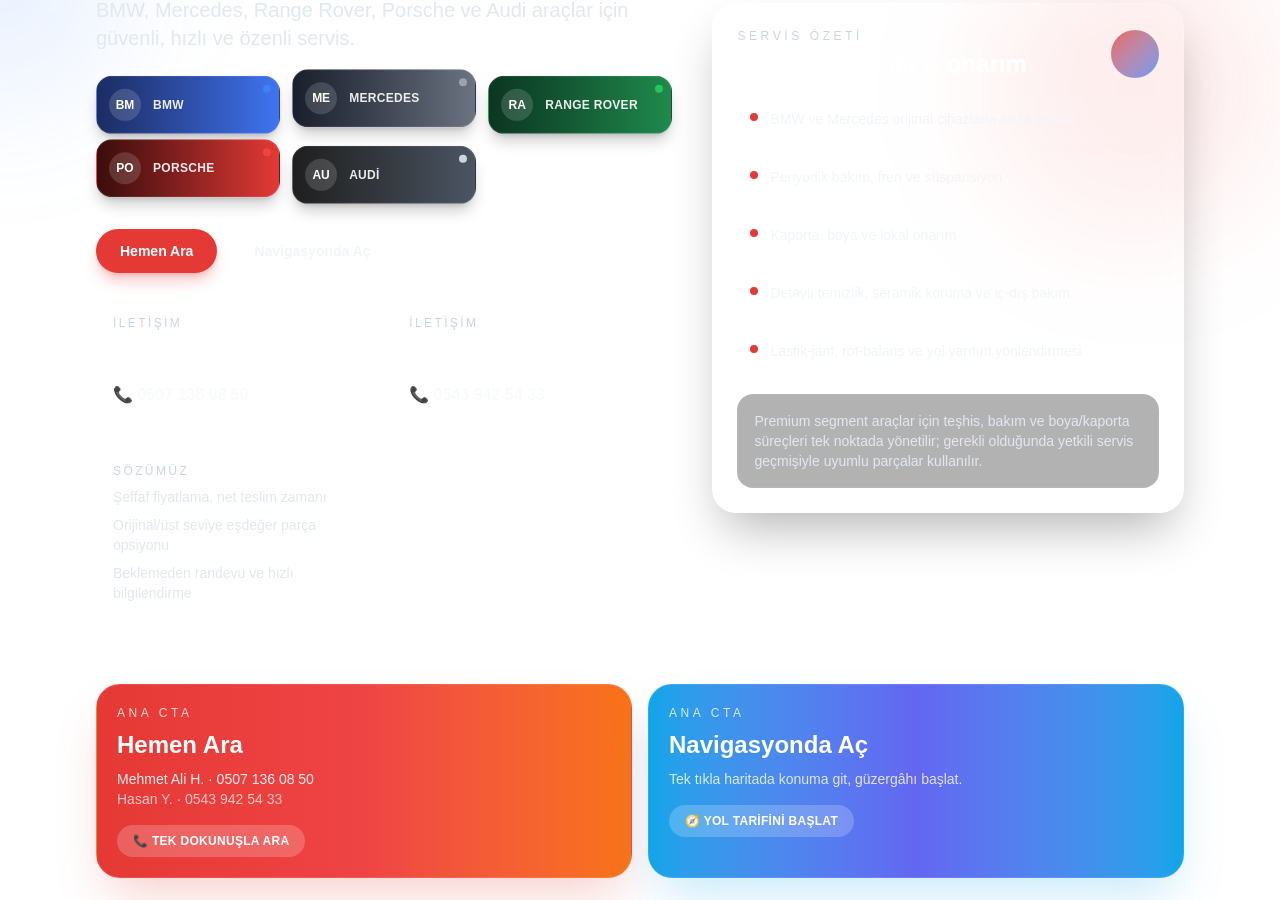
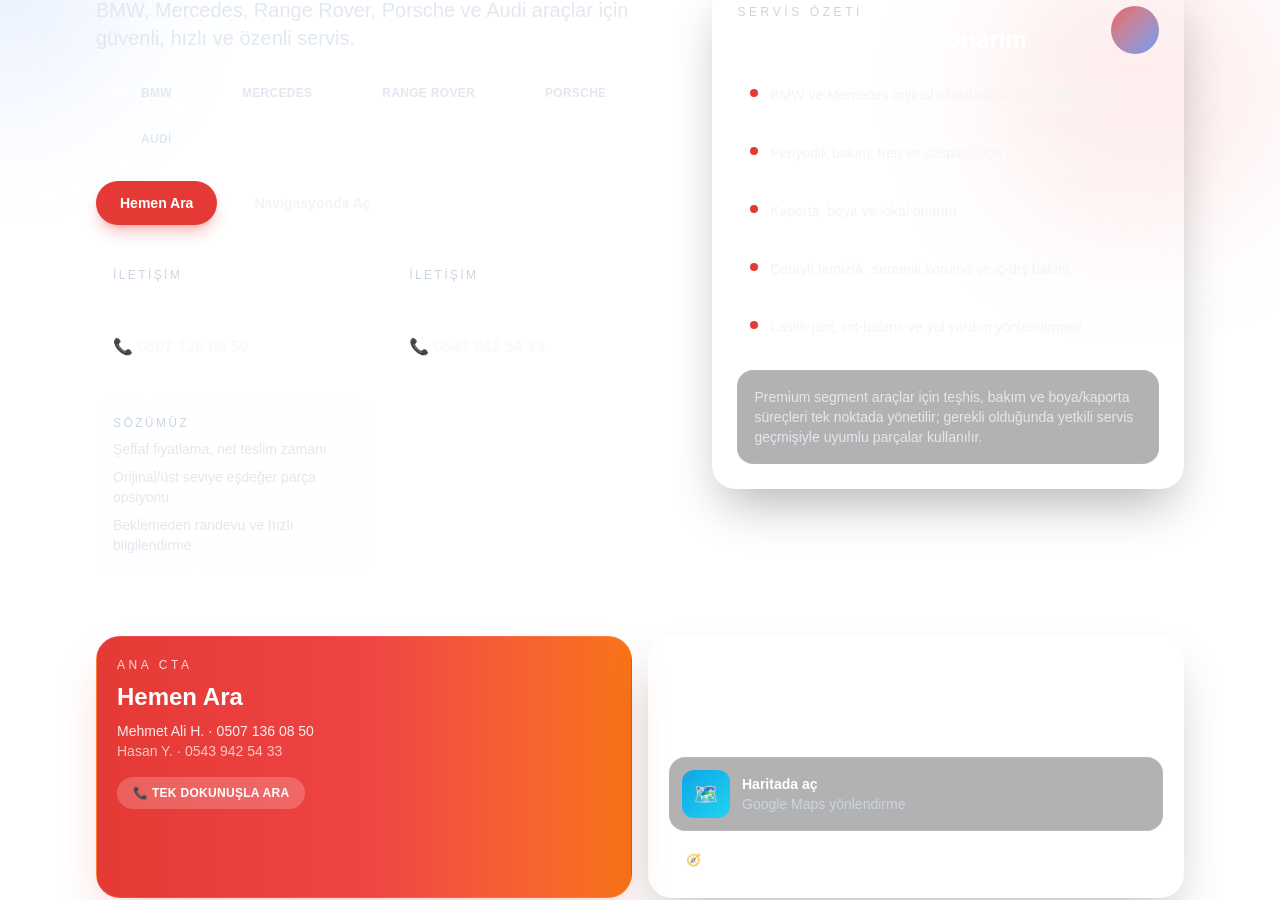
Before and after one commit to burakhrk/Servelya, a Next.js app: page / in a window 1280 px wide. Shown: the part 184-1084 px from the top of the page. Built offline with nearby package versions, Linux system fonts and the light colour scheme.

Commit message:
Simplify brand row and clarify map CTA visuals

```diff
--- a/src/app/page.tsx
+++ b/src/app/page.tsx
@@ -1,22 +1,4 @@
-const brands = [
-  {
-    name: "BMW",
-    accent: "from-[#1c2c63] to-[#3f74f2]",
-    dot: "#3b82f6",
-  },
-  {
-    name: "Mercedes",
-    accent: "from-[#1a1f2c] to-[#6b7280]",
-    dot: "#9ca3af",
-  },
-  {
-    name: "Range Rover",
-    accent: "from-[#0b3622] to-[#1f8a4c]",
-    dot: "#22c55e",
-  },
-  { name: "Porsche", accent: "from-[#3b0d0d] to-[#e53935]", dot: "#ef4444" },
-  { name: "Audi", accent: "from-[#1f1f1f] to-[#4b5563]", dot: "#d1d5db" },
-];
+const brands = ["BMW", "Mercedes", "Range Rover", "Porsche", "Audi"];
 
 const services = [
   "BMW ve Mercedes orijinal cihazlarla arıza tespiti",
@@ -58,30 +40,17 @@
               </p>
             </div>
 
-            <div className="grid w-full gap-3 sm:grid-cols-2 md:grid-cols-3">
-              {brands.map((brand, idx) => (
-                <div
-                  key={brand.name}
-                  className={`relative overflow-hidden rounded-2xl border border-white/10 bg-gradient-to-r ${brand.accent} p-3 text-sm font-semibold text-white shadow-lg shadow-black/20 transition hover:-translate-y-[2px] hover:shadow-black/30 ${
-                    idx % 2 === 0 ? "animate-float" : "animate-float-slow"
-                  }`}
+            <div className="flex flex-wrap items-center gap-3 text-xs font-semibold uppercase tracking-wide text-slate-200">
+              {brands.map((brand) => (
+                <span
+                  key={brand}
+                  className="inline-flex items-center gap-2 rounded-full border border-white/10 px-3 py-1"
                 >
-                  <div className="flex items-center gap-3">
-                    <span
-                      className="flex h-8 w-8 items-center justify-center rounded-full bg-white/15 text-xs font-bold"
-                      aria-hidden
-                    >
-                      {brand.name.slice(0, 2).toUpperCase()}
-                    </span>
-                    <span className="uppercase tracking-wide text-xs opacity-90">
-                      {brand.name}
-                    </span>
-                  </div>
-                  <div
-                    className="absolute right-2 top-2 h-2 w-2 rounded-full"
-                    style={{ backgroundColor: brand.dot }}
-                  />
-                </div>
+                  <span className="flex h-6 w-6 items-center justify-center rounded-full border border-white/20 bg-white/5 text-[10px] font-bold text-white">
+                    {brand.slice(0, 2)}
+                  </span>
+                  {brand}
+                </span>
               ))}
             </div>
 
@@ -199,9 +168,8 @@
             href={mapLink}
             target="_blank"
             rel="noreferrer"
-            className="group relative overflow-hidden rounded-3xl border border-white/10 bg-gradient-to-r from-[#0ea5e9] via-[#6366f1] to-[#0ea5e9] p-5 text-white shadow-2xl shadow-[#0ea5e9]/25 transition hover:-translate-y-[2px]"
+            className="group relative overflow-hidden rounded-3xl border border-white/10 bg-white/5 p-5 text-white shadow-2xl shadow-black/25 transition hover:-translate-y-[2px]"
           >
-            <div className="absolute inset-0 bg-gradient-to-r from-white/10 via-transparent to-white/10 opacity-0 transition group-hover:opacity-20" />
             <p className="text-xs uppercase tracking-[0.3em] text-white/80">
               Ana CTA
             </p>
@@ -209,7 +177,16 @@
             <p className="mt-2 text-sm text-white/80">
               Tek tıkla haritada konuma git, güzergâhı başlat.
             </p>
-            <div className="mt-4 inline-flex items-center gap-2 rounded-full bg-white/20 px-4 py-2 text-xs font-semibold uppercase tracking-wide">
+            <div className="mt-4 flex items-center gap-3 rounded-2xl border border-white/10 bg-black/30 p-3">
+              <div className="flex h-12 w-12 items-center justify-center rounded-xl bg-gradient-to-br from-[#0ea5e9] to-[#22d3ee] text-xl">
+                🗺️
+              </div>
+              <div className="flex flex-col text-sm text-slate-200">
+                <span className="font-semibold text-white">Haritada aç</span>
+                <span className="text-slate-300">Google Maps yönlendirme</span>
+              </div>
+            </div>
+            <div className="mt-3 inline-flex items-center gap-2 rounded-full border border-white/15 px-4 py-2 text-xs font-semibold uppercase tracking-wide text-white/90">
               🧭 Yol tarifini başlat
             </div>
           </a>
```
